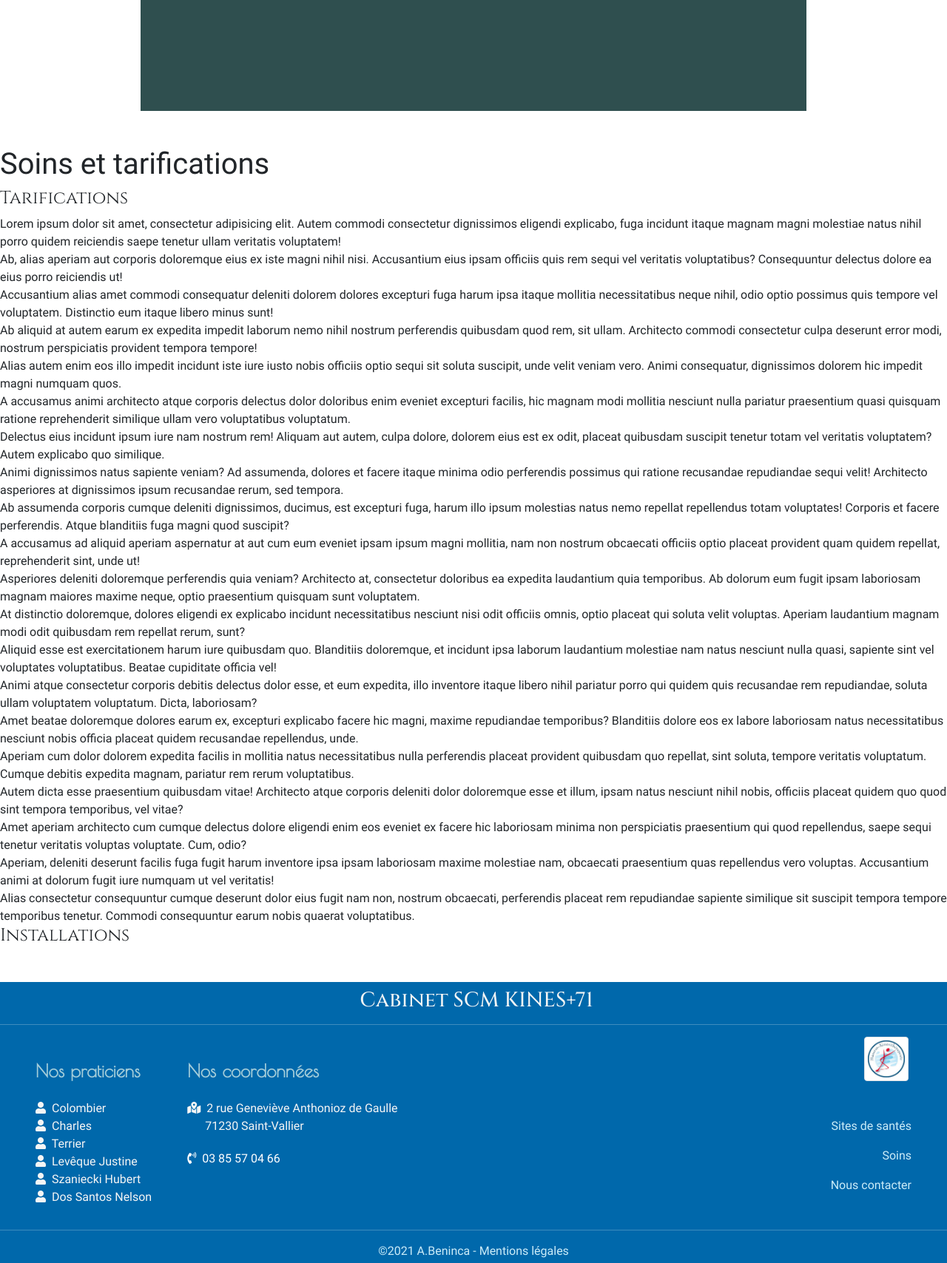
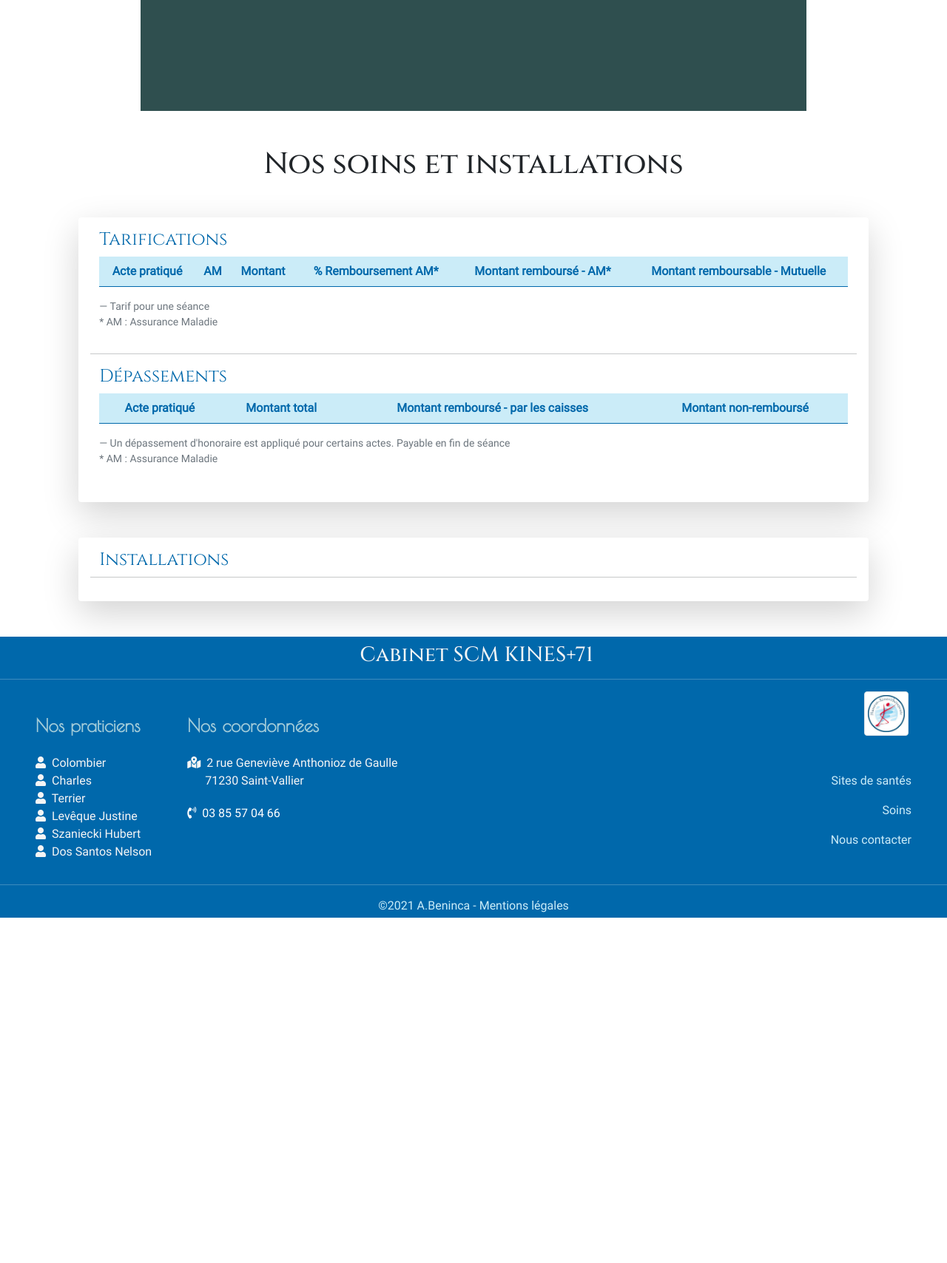
Before and after one commit to AurelieBnc/ScmKine71, a Symfony app: template templates/main/service.html.twig in a window 1280 px wide. Shown: the part 63-1771 px from the top of the page at 74% size. After the commit the page ends 1304 px from the top, so only its background shows below. Run offline with Twig, Linux system fonts and the light colour scheme; the template is opened without the code that fills it, so the values that code supplies are empty; some libraries are stand-ins or nearby versions.

Commit message:
Intégration page service.html.twig + maj bdd + maj MainController

```diff
--- a/composer.json
+++ b/composer.json
@@ -41,7 +41,8 @@
         "symfony/web-link": "5.3.*",
         "symfony/yaml": "5.3.*",
         "twig/extra-bundle": "^2.12|^3.0",
-        "twig/twig": "^2.12|^3.0"
+        "twig/twig": "^2.12|^3.0",
+      "ext-http": "*"
     },
     "require-dev": {
         "phpunit/phpunit": "^9.5",
--- a/config/services.yaml
+++ b/config/services.yaml
@@ -4,6 +4,10 @@
 # Put parameters here that don't need to change on each machine where the app is deployed
 # https://symfony.com/doc/current/best_practices.html#use-parameters-for-application-configuration
 parameters:
+    site_name: 'SCM Kines+71'
+    coefAM: 60
+    coefMut: 40
+    coefPrix: 2.15
 
 services:
     # default configuration for services in *this* file
--- a/src/Entity/Service.php
+++ b/src/Entity/Service.php
@@ -23,7 +23,7 @@ class Service
     private $title;
 
     /**
-     * @ORM\Column(type="string", length=20)
+     * @ORM\Column(type="float", nullable=true)
      */
     private $amCode;
 
@@ -49,12 +49,12 @@ class Service
         return $this;
     }
 
-    public function getAmCode(): ?string
+    public function getAmCode(): ?float
     {
         return $this->amCode;
     }
 
-    public function setAmCode(string $amCode): self
+    public function setAmCode(?float $amCode): self
     {
         $this->amCode = $amCode;
 
--- a/templates/main/service.html.twig
+++ b/templates/main/service.html.twig
@@ -3,85 +3,111 @@
 {% block title %}Soins et installations{% endblock %}
 
 {% block body %}
+
+
+    <h1 id="service-price" class="text-center name-office mb-5">Nos soins et installations</h1>
+
+    <div class="container-fluid">
         {# Présentation  #}
-    <h1> Soins et tarifications</h1>
-    <h2 id="service-price">Tarifications</h2>
-    <div>
-        <div>Lorem ipsum dolor sit amet, consectetur adipisicing elit. Autem commodi consectetur dignissimos eligendi
-            explicabo, fuga incidunt itaque magnam magni molestiae natus nihil porro quidem reiciendis saepe tenetur
-            ullam veritatis voluptatem!
+        <div class="office-describe office-services row shadow-lg p-3 mb-5 bg-body rounded">
+
+
+            <h2 >Tarifications</h2>
+
+            <div class="table-responsive">
+                <table class="table">
+
+                    <thead>
+                    <tr>
+                        <th scope="col">Acte pratiqué </th>
+                        <th scope="col">AM</th>
+                        <th scope="col">Montant</th>
+                        <th scope="col">% Remboursement AM*</th>
+                        <th scope="col">Montant remboursé - AM*</th>
+                        <th scope="col">Montant remboursable - Mutuelle</th>
+                    </tr>
+                    </thead>
+
+                    <tbody>
+                    {% for services in service %}
+                        {# les trois coefficients sont facilement modifiable dans services.yaml#}
+                        <tr>
+                            <th scope="row">{{ services.title}}</th>
+                            <td>{{ services.amCode|number_format(1,'.') }}</td>
+                            <td>{{ (services.amCode|number_format(1,'.') * coefPrix|number_format(2,'.','.'))|number_format(2,'.','.') }}</td>
+                            <td>{{ coefAM }}</td>
+                            <td>{{ ((services.amCode|number_format(1,'.') * coefPrix|number_format(2,'.','.'))* coefAM /100 )|number_format(2,'.','.') }}</td>
+                            <td>{{ ((services.amCode|number_format(1,'.') * coefPrix|number_format(2,'.','.'))* coefMut /100)|number_format(2,'.','.')  }}</td>
+                        </tr>
+                    {% endfor %}
+                    </tbody>
+
+                </table>
             </div>
-        <div>Ab, alias aperiam aut corporis doloremque eius ex iste magni nihil nisi. Accusantium eius ipsam officiis
-            quis rem sequi vel veritatis voluptatibus? Consequuntur delectus dolore ea eius porro reiciendis ut!
+            <footer class="blockquote-footer">Tarif pour une séance
+                <p>* AM : Assurance Maladie</p>
+            </footer>
+            <hr>
+
+            <h2>Dépassements</h2>
+            <div class="table-responsive">
+                <table class="table">
+
+                    <thead>
+                    <tr>
+                        <th scope="col">Acte pratiqué </th>
+                        <th scope="col">Montant total</th>
+                        <th scope="col">Montant remboursé - par les caisses</th>
+                        <th scope="col">Montant non-remboursé</th>
+                    </tr>
+                    </thead>
+
+                    <tbody>
+                    {% for services in service %}
+                    {% if services.overtaking !=null %}
+                    <tr>
+                    <th scope="row">{{ services.title }}</th>
+                    <td>{{ ((services.amCode|number_format(2,'.','.') * coefPrix) + services.overtaking|number_format(2,'.','.'))|number_format(2,'.','.') }}</td>
+                    <td>{{ ((services.amCode|number_format(2,'.','.') * coefPrix) )|number_format(2,'.','.') }}</td>
+                    <td>{{ services.overtaking|number_format(2,'.','.') }}</td>
+                    </tr>
+                    {% endif %}
+                    {% endfor %}
+                    </tbody>
+
+                </table>
             </div>
-        <div>Accusantium alias amet commodi consequatur deleniti dolorem dolores excepturi fuga harum ipsa itaque
-            mollitia necessitatibus neque nihil, odio optio possimus quis tempore vel voluptatem. Distinctio eum itaque
-            libero minus sunt!
+            <footer class="blockquote-footer">Un dépassement d'honoraire est appliqué pour certains actes. Payable en fin de séance
+                <p>* AM : Assurance Maladie</p>
+            </footer>
+
         </div>
-        <div>Ab aliquid at autem earum ex expedita impedit laborum nemo nihil nostrum perferendis quibusdam quod rem,
-            sit ullam. Architecto commodi consectetur culpa deserunt error modi, nostrum perspiciatis provident tempora
-            tempore!
     </div>
-        <div>Alias autem enim eos illo impedit incidunt iste iure iusto nobis officiis optio sequi sit soluta suscipit,
-            unde velit veniam vero. Animi consequatur, dignissimos dolorem hic impedit magni numquam quos.
+
+
+    <div class="container-fluid">
+        <div class="office-describe office-services row shadow-lg p-3 mb-5 bg-body rounded">
+            <h2 id="medical-facility">Installations</h2>
+            <hr>
+            {% for equipements in equipement %}
+            <h3 class ="mb-3 mt-5 shadow-sm p-3 mb-4 bg-body rounded">{{ equipements.name }}</h3>
+
+            <div class="row d-flex flex-row mb-5">
+                <div class="col-3 d-flex  align-items-center">
+                    <img src="{{asset ('images/installations/'~ equipements.image)}}" alt="photo appareil onde de choc" class="img-fluid " >
                 </div>
-        <div>A accusamus animi architecto atque corporis delectus dolor doloribus enim eveniet excepturi facilis, hic
-            magnam modi mollitia nesciunt nulla pariatur praesentium quasi quisquam ratione reprehenderit similique
-            ullam vero voluptatibus voluptatum.
+                <div class="col-9">
+                    <h4 class="mb-3 shadow-sm p-3 mb-4 bg-body rounded">Fonctionnalités de l'appareil</h4>
+                    {{ equipements.describeEquipement }}
                 </div>
-        <div>Delectus eius incidunt ipsum iure nam nostrum rem! Aliquam aut autem, culpa dolore, dolorem eius est ex
-            odit, placeat quibusdam suscipit tenetur totam vel veritatis voluptatem? Autem explicabo quo similique.
             </div>
-        <div>Animi dignissimos natus sapiente veniam? Ad assumenda, dolores et facere itaque minima odio perferendis
-            possimus qui ratione recusandae repudiandae sequi velit! Architecto asperiores at dignissimos ipsum
-            recusandae rerum, sed tempora.
+            {% endfor %}
+
+            <!--Video explicative de l'appareil onde de choc
+            <div class="col-8 d-flex ">
+                <iframe width="600" height="338" src="https://www.youtube.com/embed/7gGEnY2huWY" title="YouTube video player" frameborder="0" allow="accelerometer; autoplay; clipboard-write; encrypted-media; gyroscope; picture-in-picture" allowfullscreen></iframe>
+            </div>-->
         </div>
-        <div>Ab assumenda corporis cumque deleniti dignissimos, ducimus, est excepturi fuga, harum illo ipsum molestias
-            natus nemo repellat repellendus totam voluptates! Corporis et facere perferendis. Atque blanditiis fuga
-            magni quod suscipit?
     </div>
-        <div>A accusamus ad aliquid aperiam aspernatur at aut cum eum eveniet ipsam ipsum magni mollitia, nam non
-            nostrum obcaecati officiis optio placeat provident quam quidem repellat, reprehenderit sint, unde ut!
-        </div>
-        <div>Asperiores deleniti doloremque perferendis quia veniam? Architecto at, consectetur doloribus ea expedita
-            laudantium quia temporibus. Ab dolorum eum fugit ipsam laboriosam magnam maiores maxime neque, optio
-            praesentium quisquam sunt voluptatem.
-        </div>
-        <div>At distinctio doloremque, dolores eligendi ex explicabo incidunt necessitatibus nesciunt nisi odit officiis
-            omnis, optio placeat qui soluta velit voluptas. Aperiam laudantium magnam modi odit quibusdam rem repellat
-            rerum, sunt?
-        </div>
-        <div>Aliquid esse est exercitationem harum iure quibusdam quo. Blanditiis doloremque, et incidunt ipsa laborum
-            laudantium molestiae nam natus nesciunt nulla quasi, sapiente sint vel voluptates voluptatibus. Beatae
-            cupiditate officia vel!
-        </div>
-        <div>Animi atque consectetur corporis debitis delectus dolor esse, et eum expedita, illo inventore itaque libero
-            nihil pariatur porro qui quidem quis recusandae rem repudiandae, soluta ullam voluptatem voluptatum. Dicta,
-            laboriosam?
-        </div>
-        <div>Amet beatae doloremque dolores earum ex, excepturi explicabo facere hic magni, maxime repudiandae
-            temporibus? Blanditiis dolore eos ex labore laboriosam natus necessitatibus nesciunt nobis officia placeat
-            quidem recusandae repellendus, unde.
-        </div>
-        <div>Aperiam cum dolor dolorem expedita facilis in mollitia natus necessitatibus nulla perferendis placeat
-            provident quibusdam quo repellat, sint soluta, tempore veritatis voluptatum. Cumque debitis expedita magnam,
-            pariatur rem rerum voluptatibus.
-        </div>
-        <div>Autem dicta esse praesentium quibusdam vitae! Architecto atque corporis deleniti dolor doloremque esse et
-            illum, ipsam natus nesciunt nihil nobis, officiis placeat quidem quo quod sint tempora temporibus, vel
-            vitae?
-        </div>
-        <div>Amet aperiam architecto cum cumque delectus dolore eligendi enim eos eveniet ex facere hic laboriosam
-            minima non perspiciatis praesentium qui quod repellendus, saepe sequi tenetur veritatis voluptas voluptate.
-            Cum, odio?
-        </div>
-        <div>Aperiam, deleniti deserunt facilis fuga fugit harum inventore ipsa ipsam laboriosam maxime molestiae nam,
-            obcaecati praesentium quas repellendus vero voluptas. Accusantium animi at dolorum fugit iure numquam ut vel
-            veritatis!
-        </div>
-        <div>Alias consectetur consequuntur cumque deserunt dolor eius fugit nam non, nostrum obcaecati, perferendis
-            placeat rem repudiandae sapiente similique sit suscipit tempora tempore temporibus tenetur. Commodi
-            consequuntur earum nobis quaerat voluptatibus.
-        </div></div>
-    <h2 id="medical-facility">Installations</h2>
+
 {% endblock %}
```
Also changed, not shown: src/Controller/MainController.php (+13 -2 lines), public/images/installations/onde-de-choc-kinejpg.jpg (renamed from public/images/installation/onde-de-choc-kinejpg.jpg), public/images/installations/onde_choc.jpg (renamed from public/images/installation/onde_choc.jpg), 1 other file. Lines whose indentation alone changed are shown as unchanged.
